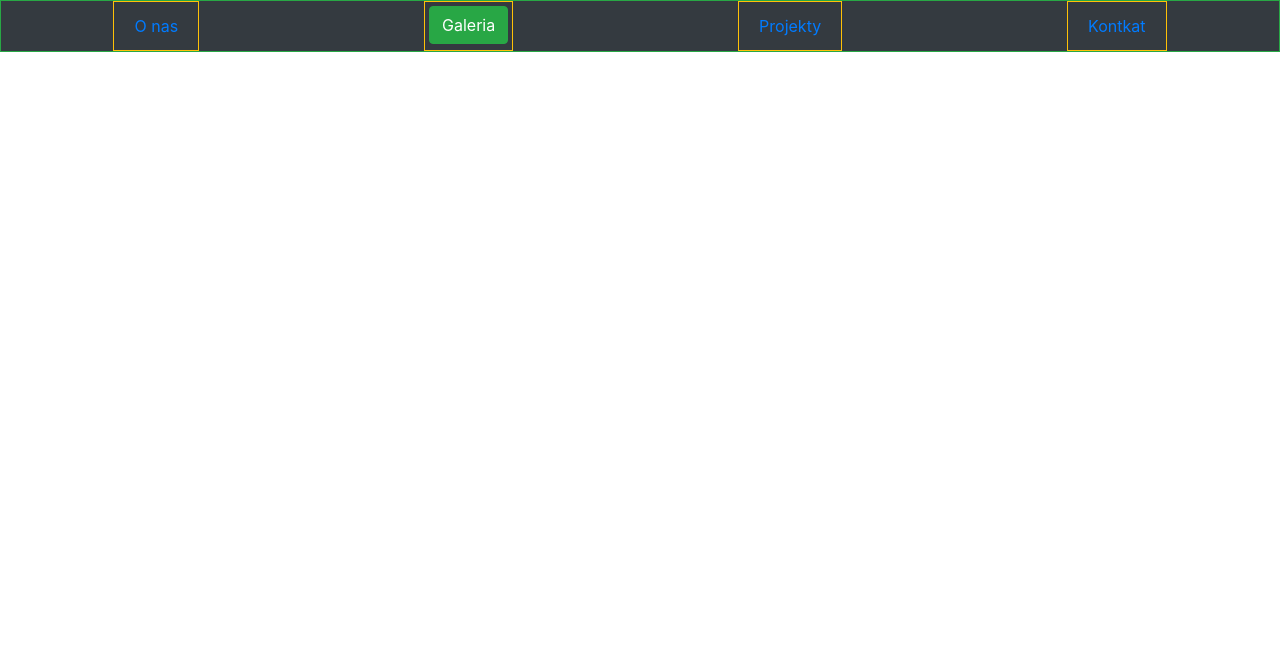
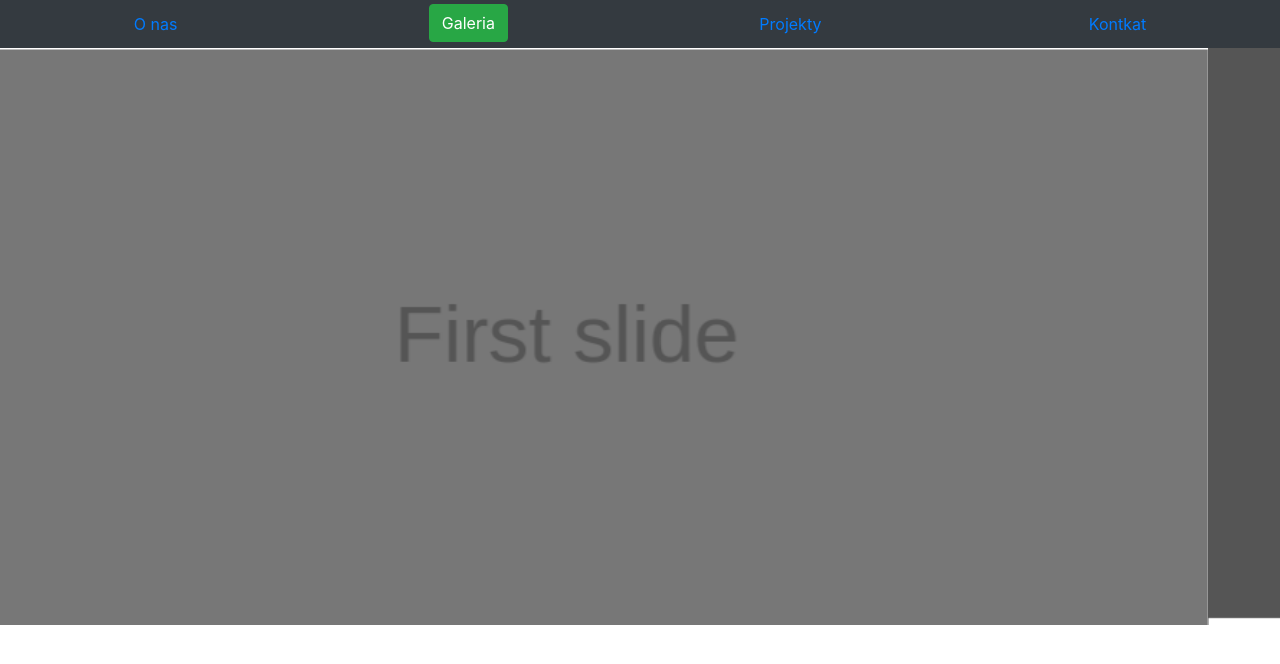
Before and after one commit to Knapek/StudioPage, a plain HTML site: page index.html in a window 1280 px wide. Drawn offline with nearby package versions, Linux system fonts and the light colour scheme.

Commit message:
Basic carousel with example pictures

```diff
--- a/index.html
+++ b/index.html
@@ -11,23 +11,36 @@
     <title>Hello, world!</title>
   </head>
   <body>
-
-    <div class="bg-dark">
-        <div class=" d-flex justify-content-around  border border-success flex-wrap">
-            <div class="p-1 bd-highlight border border-warning">
+    <!-- Navigation bar -->
+        <div class=" bg-dark d-flex justify-content-around  flex-wrap">
+            <div class="p-1 bd-highlight ">
                 <a class="nav-link" href="#">O nas<span class="sr-only">(current)</span></a>
             </div>
-            <div class="p-1 bd-highlight border border-warning">
+            <div class="p-1 bd-highlight ">
                 <a class="btn btn-success" href="#">Galeria</a>
             </div>
-            <div class="p-1 bd-highlight border border-warning">
+            <div class="p-1 bd-highlight ">
                 <a class="nav-link" href="#">Projekty</a>
             </div>
-            <div class="p-1 bd-highlight border border-warning">
+            <div class="p-1 bd-highlight ">
                 <a class="nav-link" href="#">Kontkat</a>
             </div>
         </div>
-    </div>
+
+    <!-- Carousel -->
+    <div id="carouselExampleSlidesOnly" class="carousel slide" data-ride="carousel">
+        <div class="carousel-inner">
+          <div class="carousel-item active">
+              <img src="./img/first.png" class="d-block w-100" alt="first">
+          </div>
+          <div class="carousel-item">
+              <img src="./img/second.png" class="d-block w-100" alt="second">
+        </div>
+          <div class="carousel-item">
+            <img src="./img/third.png" class="d-block w-100" alt="third">
+          </div>
+        </div>
+      </div>
 
     <!-- Optional JavaScript -->
 
```
